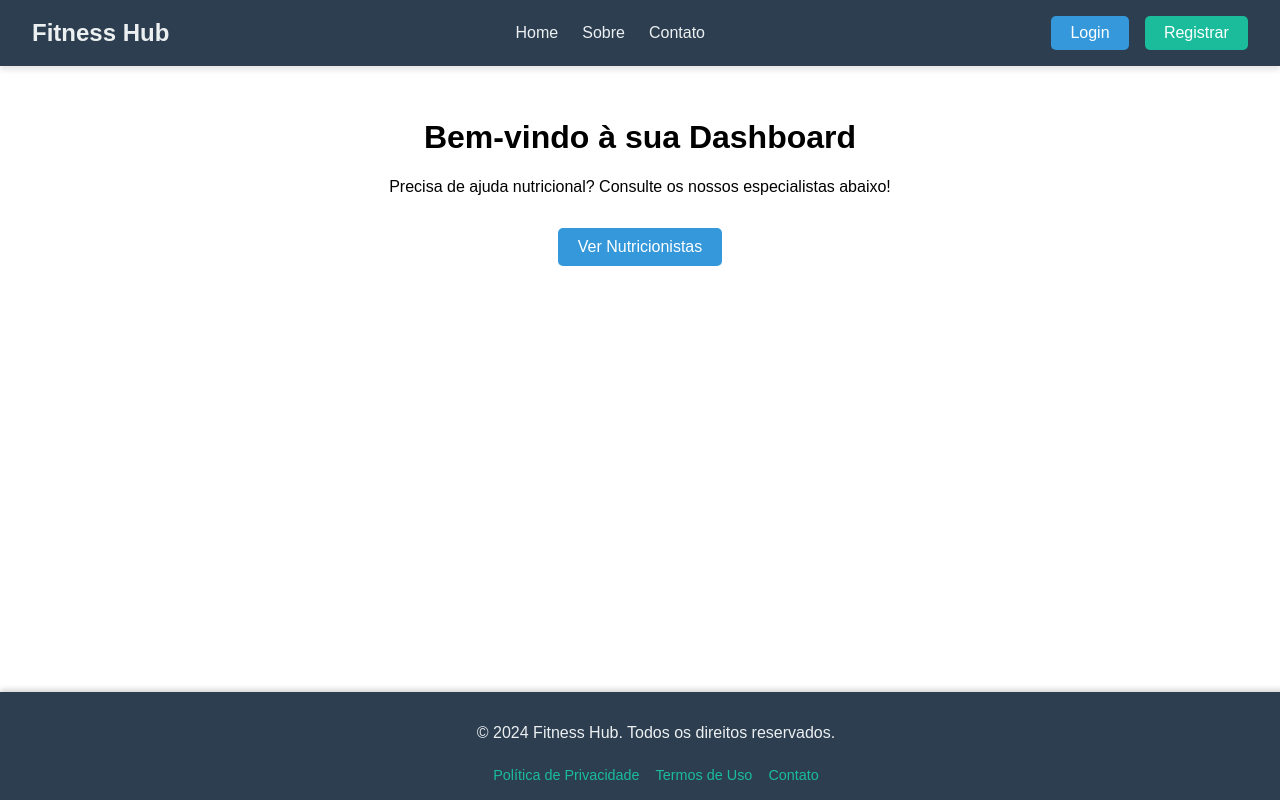
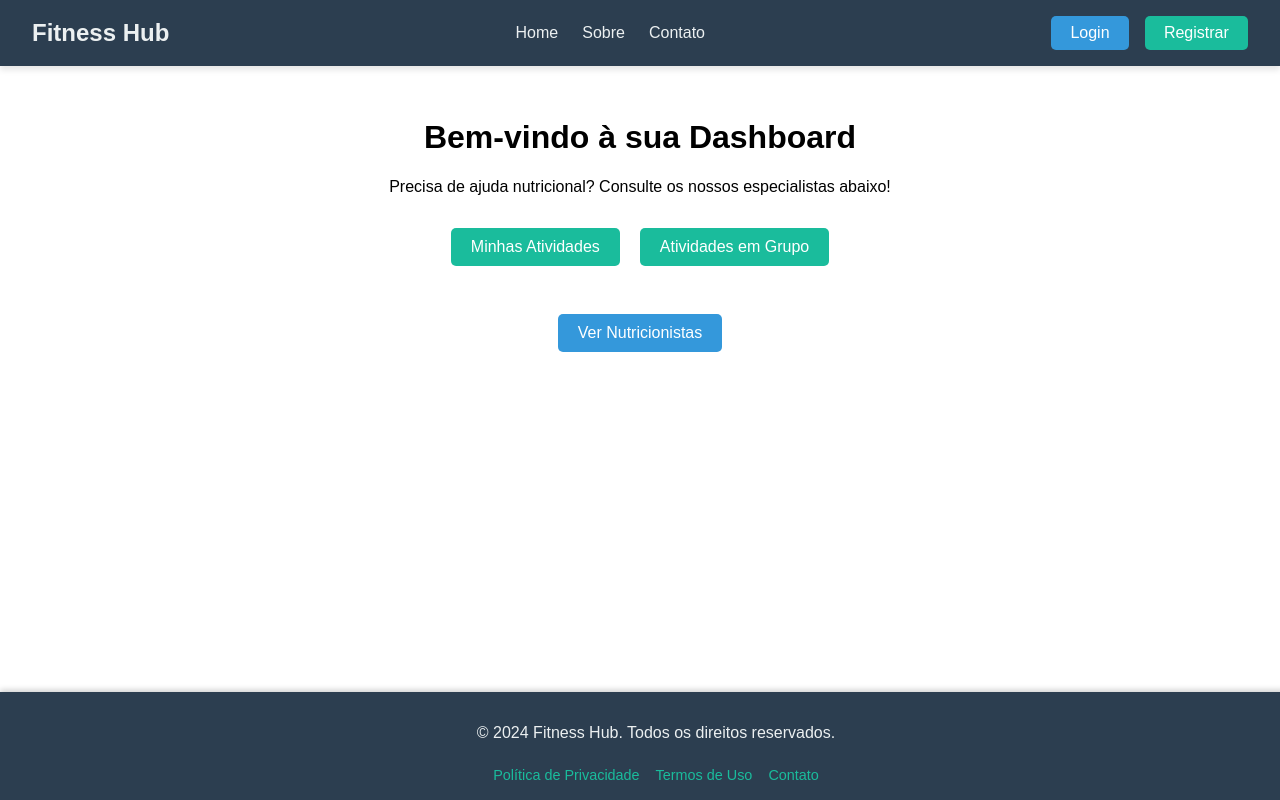
Before and after one commit to AlexSantos2002/DAW-Project, a JavaScript app in the folder client/: page /dashboard in a window 1280 px wide. Shown: the top 800 px of the page. Built offline with nearby package versions, Linux system fonts and the light colour scheme.

Commit message:
Dashboard Completa

```diff
--- a/client/src/components/dashboard.vue
+++ b/client/src/components/dashboard.vue
@@ -2,6 +2,12 @@
   <div class="dashboard">
     <h1>Bem-vindo à sua Dashboard</h1>
     <p>Precisa de ajuda nutricional? Consulte os nossos especialistas abaixo!</p>
+
+    <div class="activity-buttons">
+      <button @click="goToMyActivities" class="activity-button">Minhas Atividades</button>
+      <button @click="goToGroupActivities" class="activity-button">Atividades em Grupo</button>
+    </div>
+
     <button @click="toggleNutritionists" class="nutritionists-button">
       {{ showNutritionists ? "Esconder Nutricionistas" : "Ver Nutricionistas" }}
     </button>
@@ -47,6 +53,12 @@
       // Alterna a exibição
       this.showNutritionists = !this.showNutritionists;
     },
+    goToMyActivities() {
+      this.$router.push("/matividades"); // Redireciona para a página Minhas Atividades
+    },
+    goToGroupActivities() {
+      this.$router.push("/gatividades"); // Redireciona para a página Atividades em Grupo
+    },
   },
 };
 </script>
@@ -55,6 +67,28 @@
 .dashboard {
   text-align: center;
   padding: 2rem;
+}
+
+.activity-buttons {
+  margin: 2rem 0;
+  display: flex;
+  justify-content: center;
+  gap: 20px;
+}
+
+.activity-button {
+  background-color: #1abc9c;
+  color: white;
+  border: none;
+  padding: 10px 20px;
+  font-size: 1rem;
+  border-radius: 5px;
+  cursor: pointer;
+  transition: background-color 0.3s ease;
+}
+
+.activity-button:hover {
+  background-color: #16a085;
 }
 
 .nutritionists-button {
```
Lines whose indentation alone changed are shown as unchanged.
